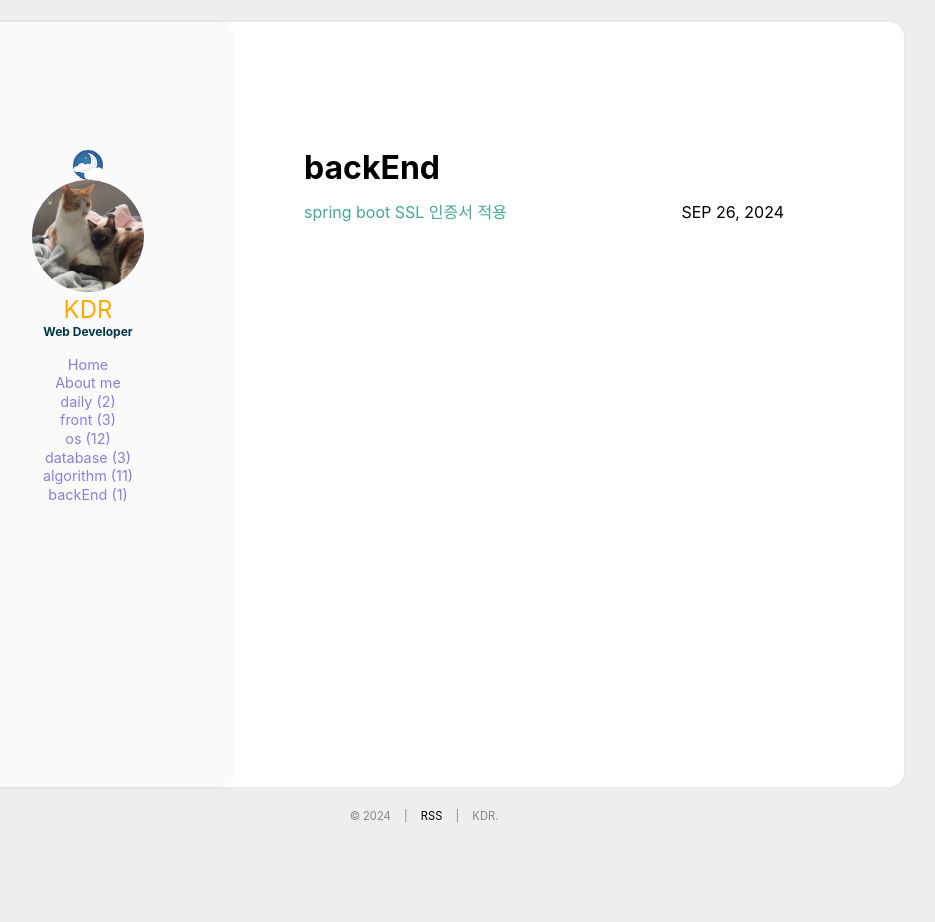
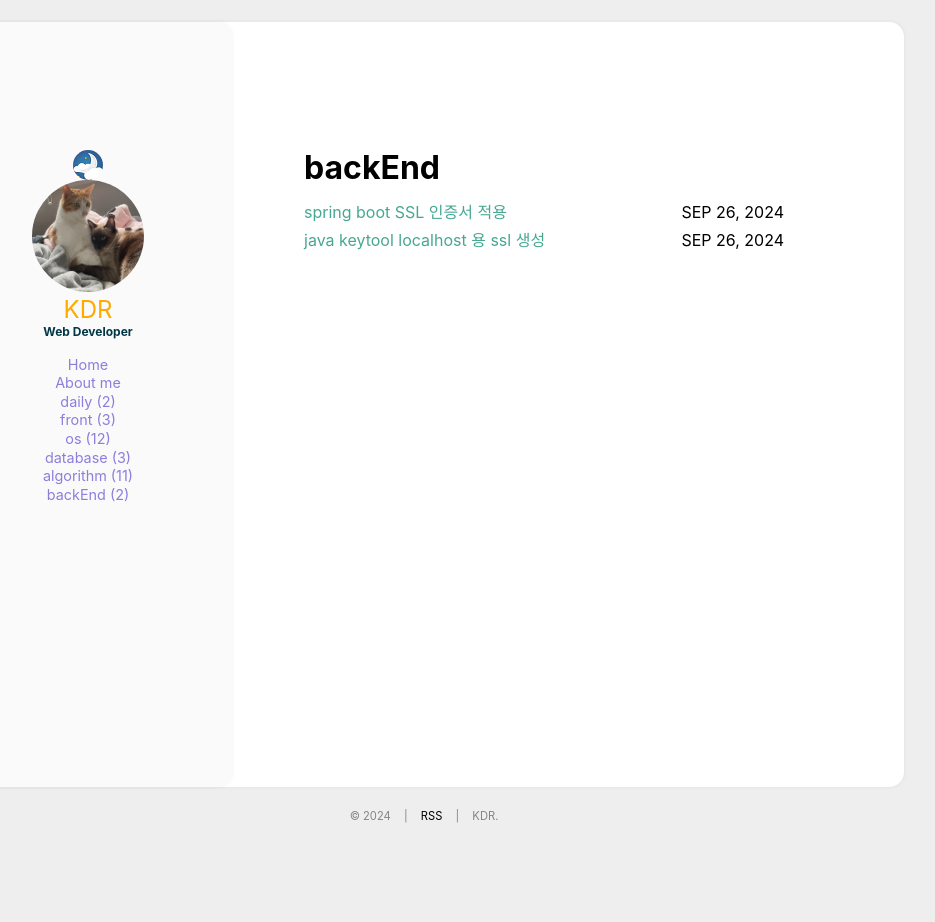
Before and after one commit to ghdudwkd4/ghdudwkd4.github.io, a Jekyll site: the page built from categories/backEnd.html, in a window 1280 px wide. Shown: the whole page, without its empty margins (216-1151 px from the left). Built offline with Jekyll 4.4.1, drawn with Linux system fonts in a browser that asks for light colours; part of the change alters nothing that is shown.

Commit message:
keytool 을 이용한 ssl 인증서 발급 추가

````diff
--- /dev/null
+++ b/_posts/backEnd/2024-09-26-java-localhost-SSL.md
@@ -0,0 +1,31 @@
+---
+title: java keytool localhost 용 ssl 생성
+layout: post
+categories: backEnd
+order: 1
+data: 2024-09-26 10:00
+---
+
+프로젝트 하다보면 local 에서 ssl 인증서가 필요한 경우가 있다.<br>
+이번에 작성 할 내용은 제목과 같이 localhost 에서 사용 할 ssl 인증서를 생성 할 것이다.<br>
+※ JDK 에는 keytool 이 같이 설치되어 있다. 이걸 이용해 SSL 인증서를 생성한다.
+
+<br>
+
+Ⅰ. Java 개발자라면 JDK 가 있을것이다.<br>
+있다는 가정하에 명령 프롬프트를 열어 ${JAVA_HOME}/bin 으로 이동한다.
+```
+cd ${JAVA_HOME}/bin
+```
+<br>
+Ⅱ. 인증서 생성 keytool 명령어
+```
+keytool -genkey -alias tomcat -storetype PKCS12 -keyalg RSA -keysize 2048 -keystore ssl.p12 -validity 4000
+```
+<br>
+Ⅲ. 비밀번호 입력 및 인증서 세팅<br>
+localhost 에서 사용 할 거라 대충 적었다.<br>
+<a href="/assets/img/backEnd/ssl.PNG"><img src="/assets/img/backEnd/ssl.PNG" /></a>
+
+Ⅲ. 이제 ${JAVA_HOME}/bin 폴더에 가보면 ssl.p12 라는 파일이 생성 되었을것이다.
+<a href="/assets/img/backEnd/ssl.PNG"><img src="/assets/img/backEnd/ssl2.PNG" /></a>
--- a/_posts/backEnd/2024-09-26-spring-boot_SSL.md
+++ b/_posts/backEnd/2024-09-26-spring-boot_SSL.md
@@ -2,7 +2,7 @@
 title: spring boot SSL 인증서 적용
 layout: post
 categories: backEnd
-order: 1
+order: 2
 data: 2024-09-26 15:00
 ---
 
````
Also changed, not shown: assets/img/backEnd/ssl.PNG (added), assets/img/backEnd/ssl2.PNG (added).
